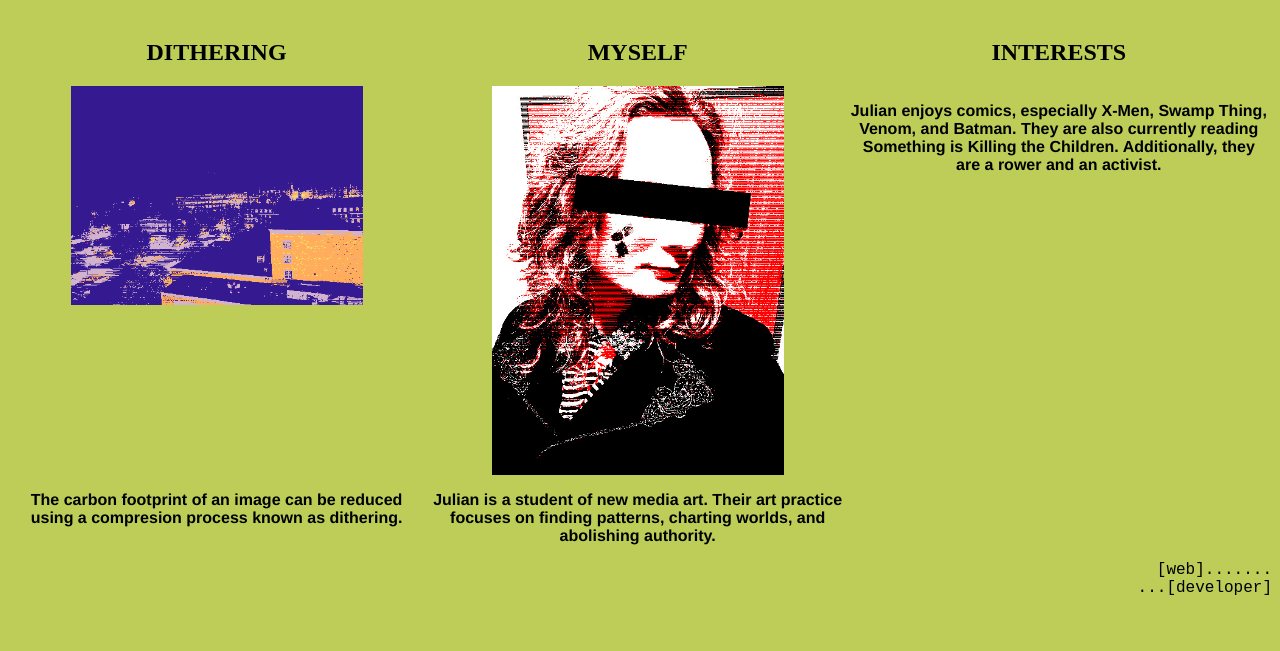
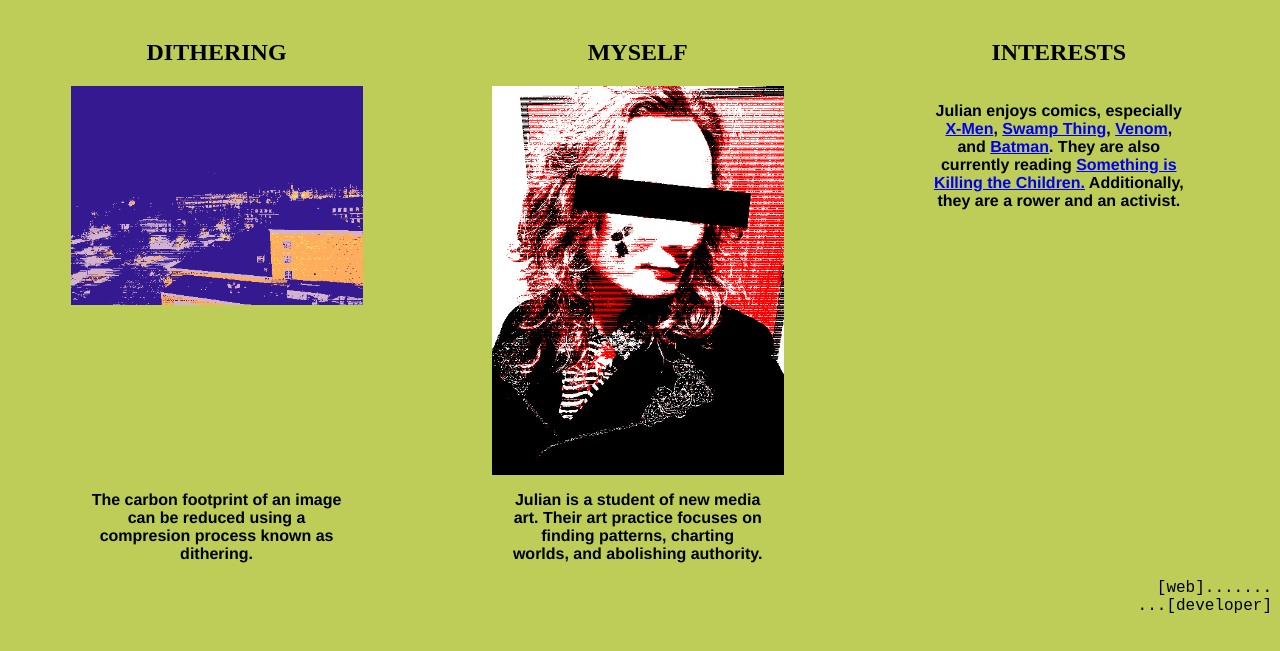
Before and after one commit to JulianRouner/one-page-wonder, a plain HTML site: page index.html in a window 1280 px wide. Shown: the part 63-714 px from the top of the page. Drawn offline with nearby package versions, Linux system fonts and the light colour scheme.

Commit message:
Added links

```diff
--- a/index.html
+++ b/index.html
@@ -25,7 +25,7 @@
                 <img src="SELF.jpg" alt="A dithered profile in black, white, and red of a figure standing in front of a door with a black bar over their eyes">
             </div>
             <div class="col">
-                <p>Julian enjoys comics, especially X-Men, Swamp Thing, Venom, and Batman. They are also currently reading Something is Killing the Children. Additionally, they are a rower and an activist.</p>
+                <p>Julian enjoys comics, especially <a href="https://www.marvel.com/comic-events/house-of-x-powers-of-x">X-Men</a>, <a href="https://www.dc.com/graphic-novels/swamp-thing-1982/saga-of-the-swamp-thing-book-1">Swamp Thing</a>, <a href="https://www.marvel.com/comics/series/42216/all-new_venom_(2024_-_present)">Venom</a>, and <a href="https://www.dc.com/graphic-novels/batman-the-long-halloween-deluxe-edition">Batman</a>. They are also currently reading <a href="https://www.boom-studios.com/series/something-is-killing-the-children/">Something is Killing the Children.</a> Additionally, they are a rower and an activist.</p>
             </div>
         </div>
         <div>
--- a/style.css
+++ b/style.css
@@ -42,6 +42,8 @@ p {
     font-family: "Helvetica Neue", "Helvetica", sans-serif;
     font-weight: bold;
     text-align: center;
+    padding-left: 20%;
+    padding-right: 20%;
 }
 
 h1 {
```
